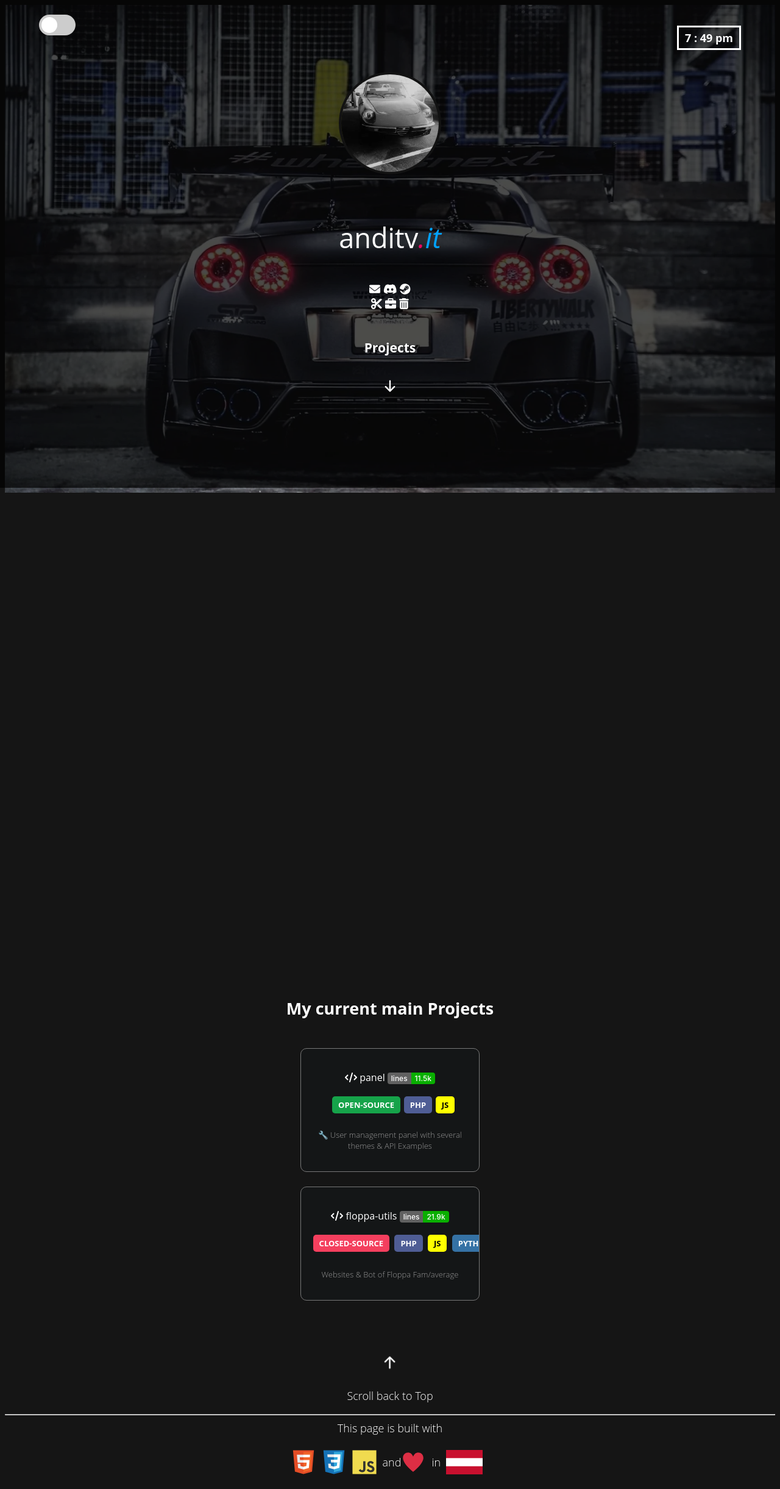
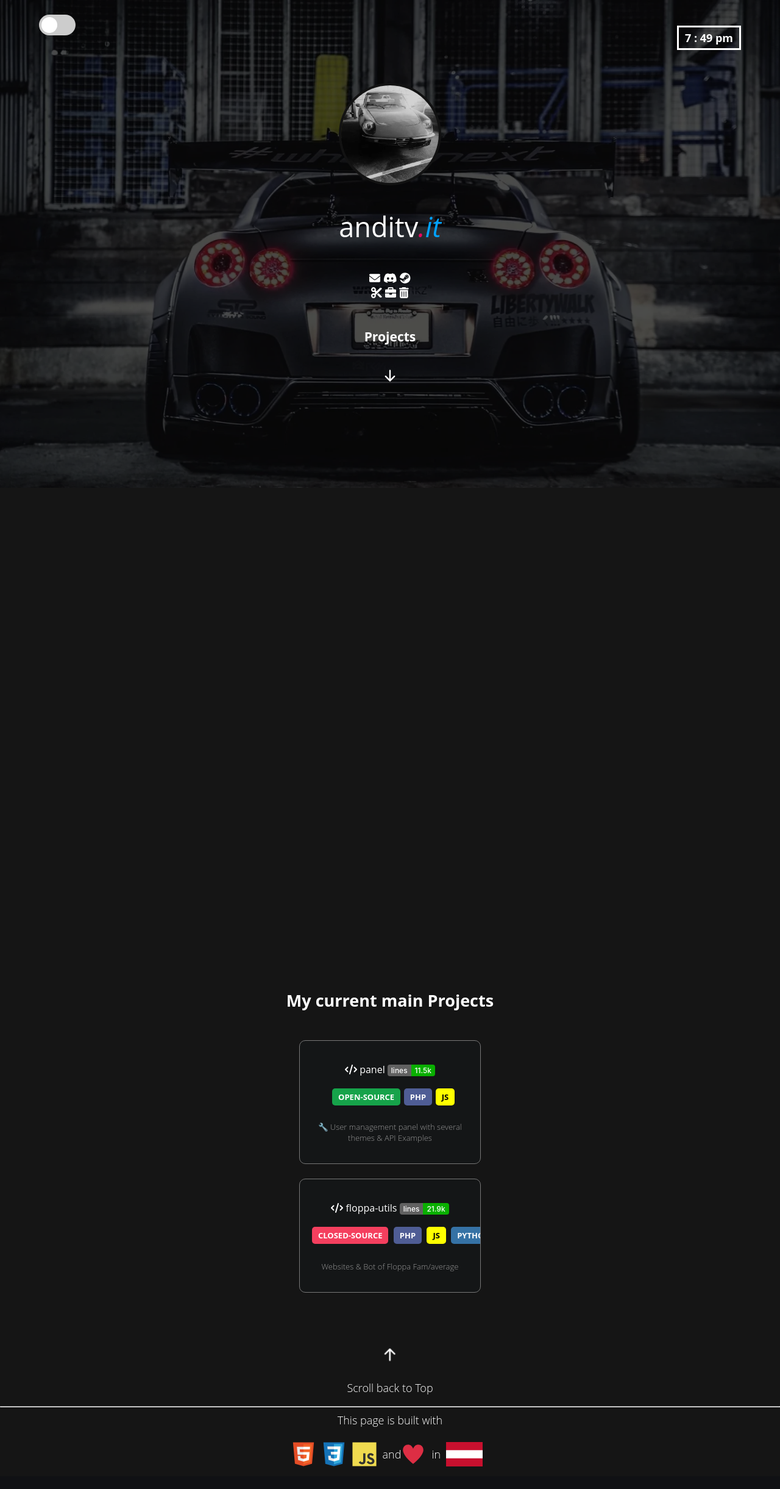
Before and after one commit to anditv21/anditv.dev, a PHP site: page / in a window 1280 px wide. Shown: the whole page at 61% size. After the commit the page ends 2405 px from the top, so only its background shows below. Run offline with PHP 8.4, Linux system fonts and the light colour scheme.

Commit message:
🔧 Fixed some css for bg img

```diff
--- a/src/assets/style/main.css
+++ b/src/assets/style/main.css
@@ -12,23 +12,34 @@ body {
   font-weight: 300;
 }
 
+#hero {
+  position: relative;
+  overflow: hidden;
+}
+
 #hero img {
   height: 100vh;
   width: 100%;
-  background-position: absolute;
-  z-index: 10;
   object-fit: cover;
+  display: block;
 }
 
 #hero .content {
   background: rgba(0, 0, 0, 0.7);
   height: 100%;
   width: 100%;
-  z-index: 20;
   position: absolute;
   top: 0;
   left: 0;
+  display: flex;
+  flex-direction: column;
+  justify-content: center;
   align-items: center;
+  z-index: 20;
+}
+
+body {
+  margin: 0;
 }
 
 h1 {
@@ -114,7 +125,8 @@ a {
 
 /* ===== Scroll down arrow ===== */
 
-.arrow, .arrow-up {
+.arrow,
+.arrow-up {
   width: 8%;
   height: 8%;
   position: relative;
@@ -130,7 +142,8 @@ a {
 }
 
 @media (max-width: 767px) {
-  .arrow, .arrow-up {
+  .arrow,
+  .arrow-up {
     min-width: 5%;
     min-height: 5%;
   }
@@ -163,7 +176,6 @@ a {
 a:hover {
   color: white !important;
 }
-
 
 /* ===== music switch ===== */
 #button-text {
@@ -244,10 +256,10 @@ input:checked + .slider:before {
   margin: 0 10px;
 }
 
-
 /* | ===== Selection ===== | */
 
-::-moz-selection, ::selection {
+::-moz-selection,
+::selection {
   visibility: hidden;
 }
 
```
